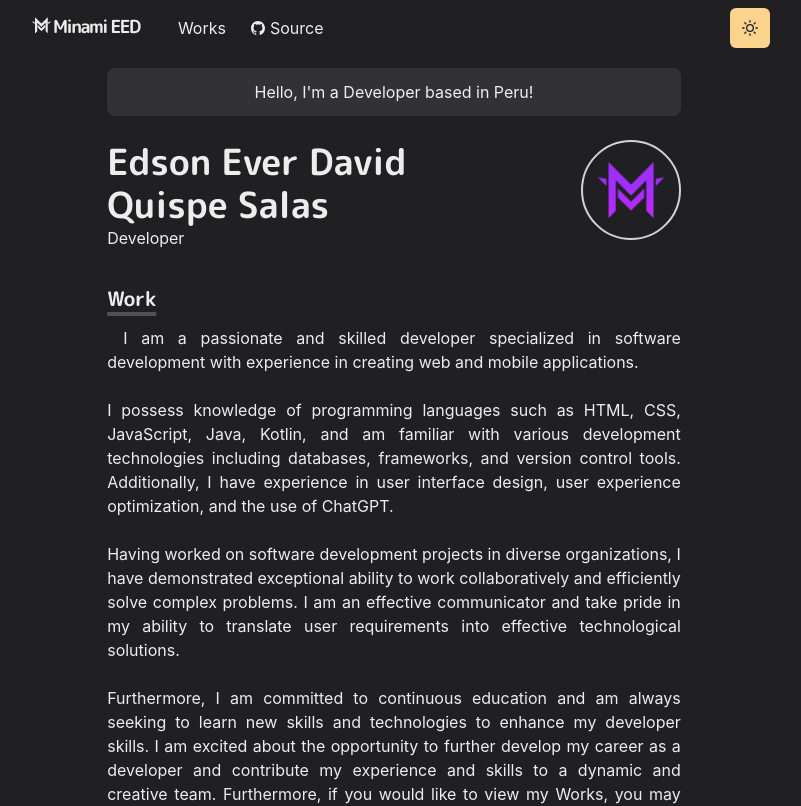
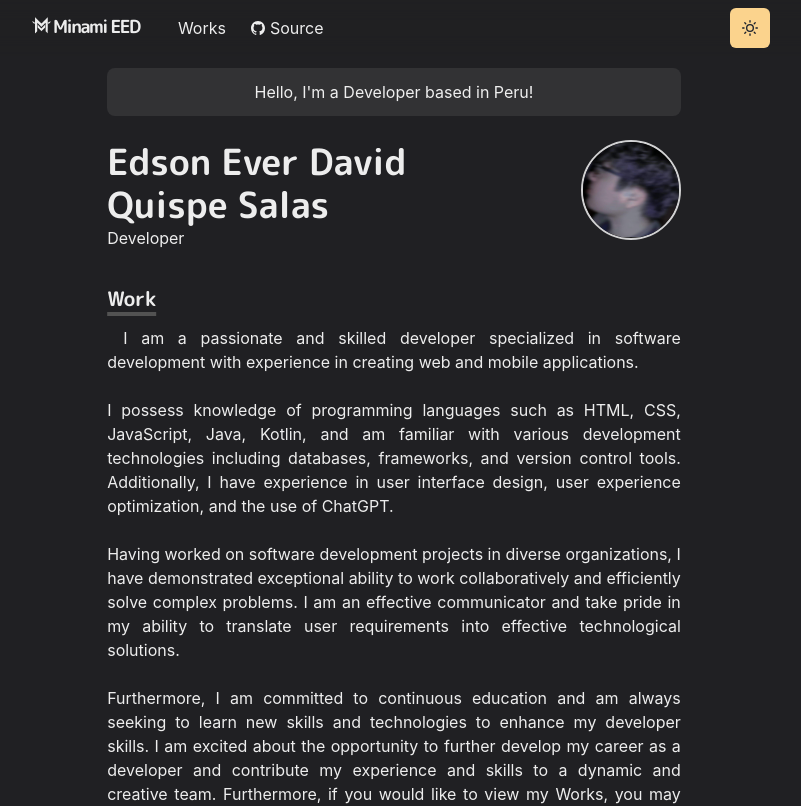
Before and after one commit to Minami-eed/minami-web, a Next.js app: page / in a window 1280 px wide. Shown: the top 806 px of the page, without its empty margins (246-1047 px from the left). Built offline with nearby package versions, Linux system fonts and the light colour scheme.

Commit message:
Modificando la imagen del perfil

```diff
--- a/pages/index.js
+++ b/pages/index.js
@@ -63,7 +63,7 @@ const Page = () => {
               mb={7}
             >
               <Image
-                src="/images/minami.png"
+                src="/images/minami.jpg"
                 alt="Minami Profile image"
                 borderRadius="full"
                 width="100"
```
Also changed, not shown: public/images/minami.jpg (added), public/images/minami.png (deleted).
